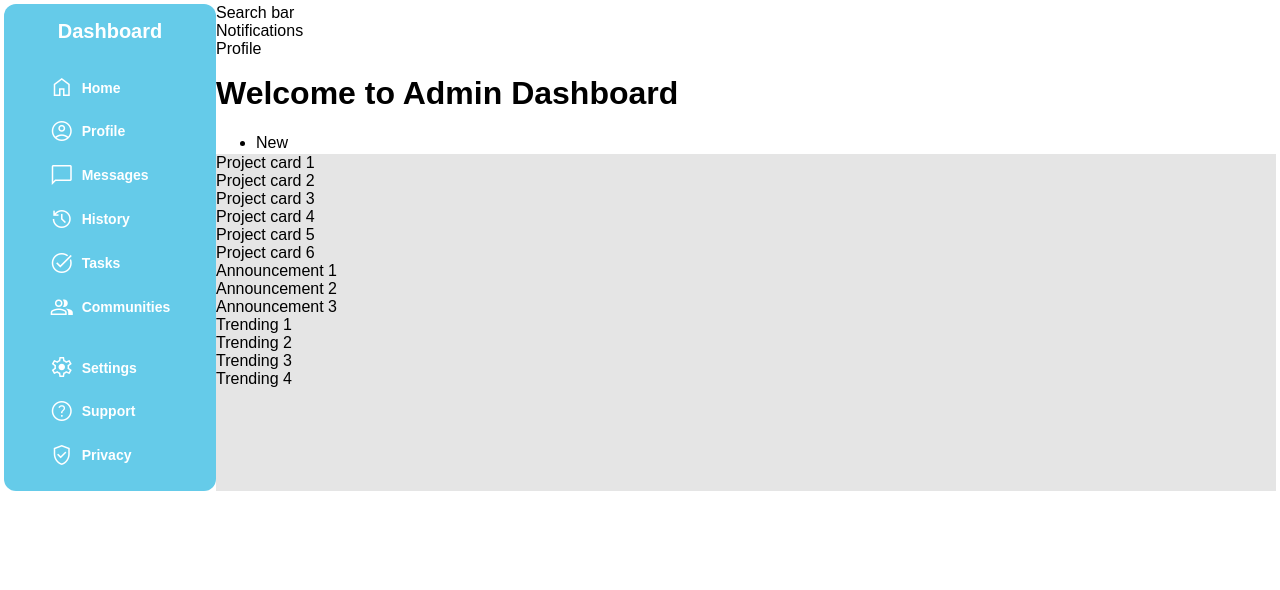
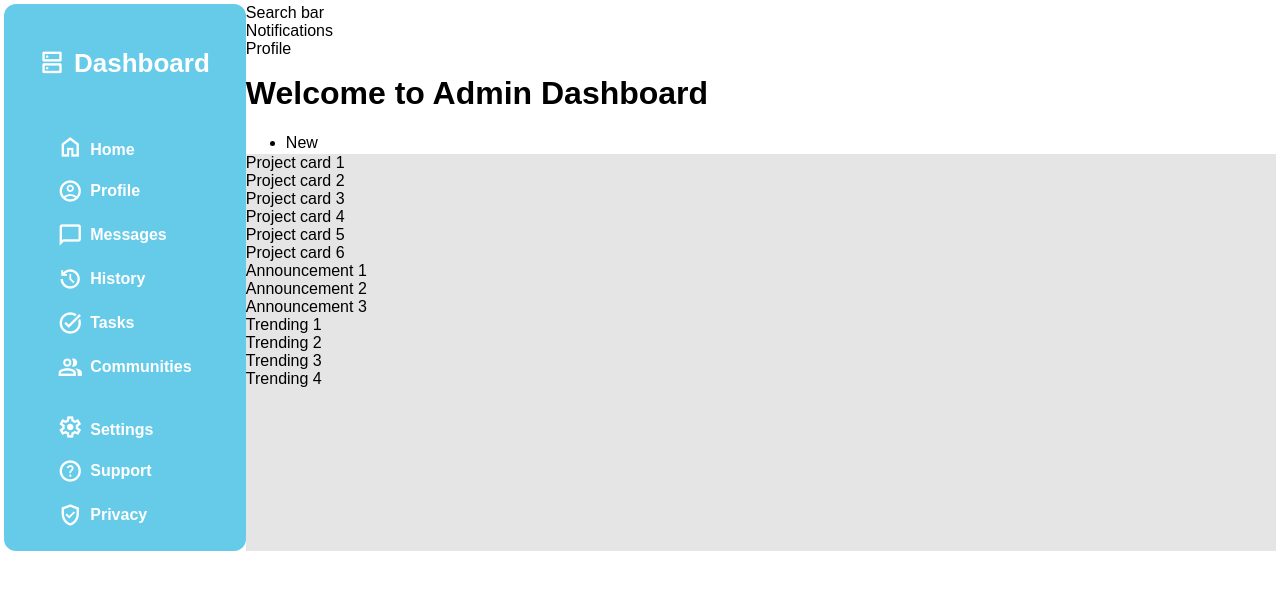
Before and after one commit to Sprakeful/admin-dashboard, a plain HTML site: page index.html in a window 1280 px wide. Drawn offline with nearby package versions, Linux system fonts and the light colour scheme.

Commit message:
Complete sidebar

```diff
--- a/index.html
+++ b/index.html
@@ -11,7 +11,8 @@
 <body>
   <div class="sidebar">
     <div class="logo">
-      Dashboard
+      <span class="material-symbols-outlined">dns</span>
+      <span>Dashboard</span>
     </div>
     <div class="menu-container">
       <div class="general-menu">
--- a/styles.css
+++ b/styles.css
@@ -2,7 +2,7 @@
 .material-symbols-outlined {
   font-variation-settings:
   'FILL' 0,
-  'wght' 400,
+  'wght' 800,
   'GRAD' 0,
   'opsz' 48
 }
@@ -32,9 +32,18 @@ body {
 
 .logo {
   color: white;
-  font-size: 20px;
+  font-size: 26px;
   font-weight: bold;
   padding: 12px;
+  display: flex;
+  align-items: center;
+  justify-content: center;
+  margin: 24px 0px;
+}
+
+.logo span:nth-child(2) {
+  padding-top: 4px;
+  padding-left: 10px;
 }
 
 .sidebar ul {
@@ -49,7 +58,7 @@ body {
 .menu-item {
   list-style: none;
   font-weight: bold;
-  font-size: 14px;
+  font-size: 16px;
   padding: 6px;
   margin: 8px;
   display: flex;
@@ -65,7 +74,7 @@ body {
 
 /* Make Home text line up with its icon */
 .menu-item:nth-child(1) a span:nth-child(2) {
-  padding-top: 2px;
+  padding-top: 6px;
 }
 
 .menu-item a:hover {
```
